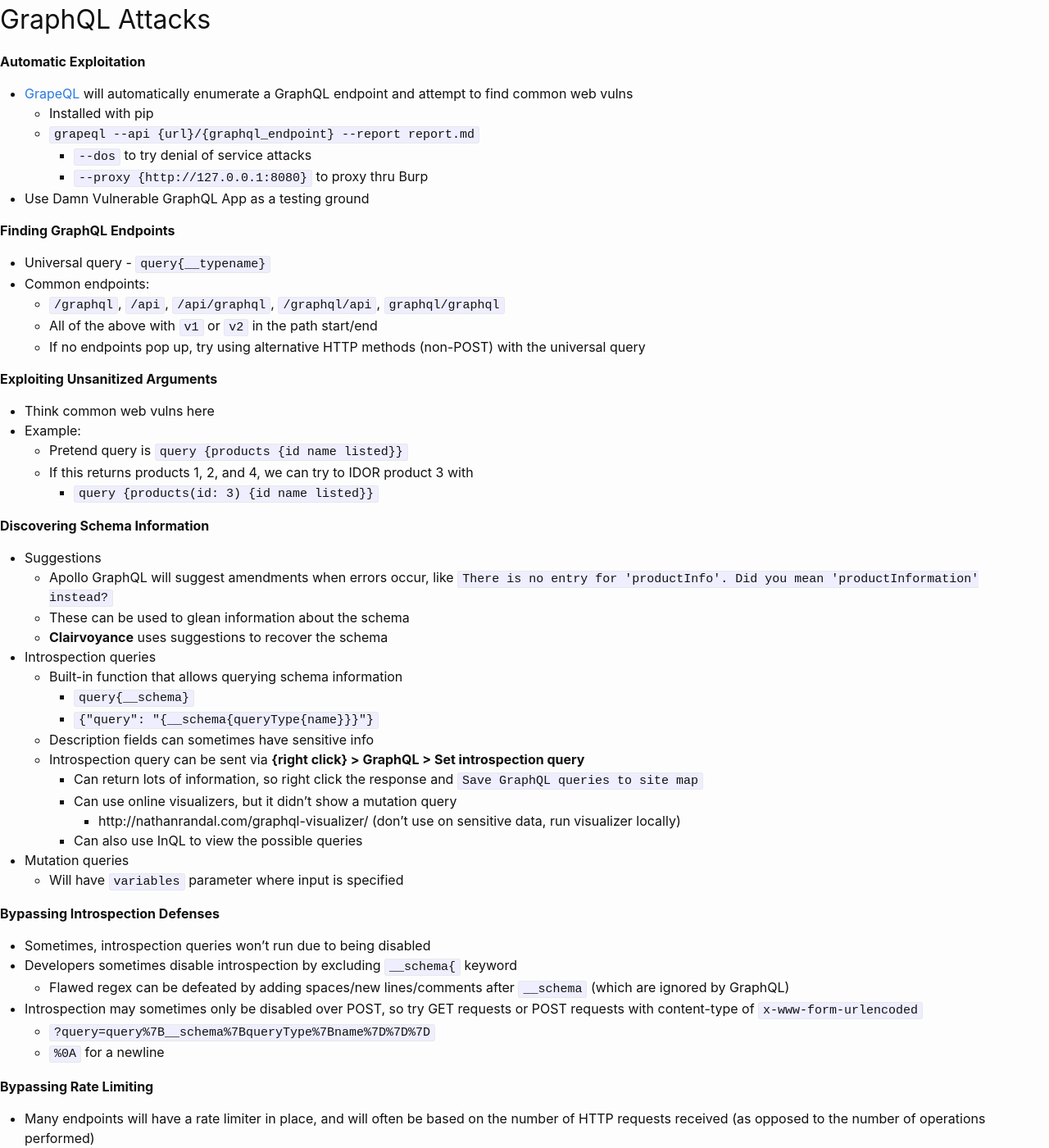
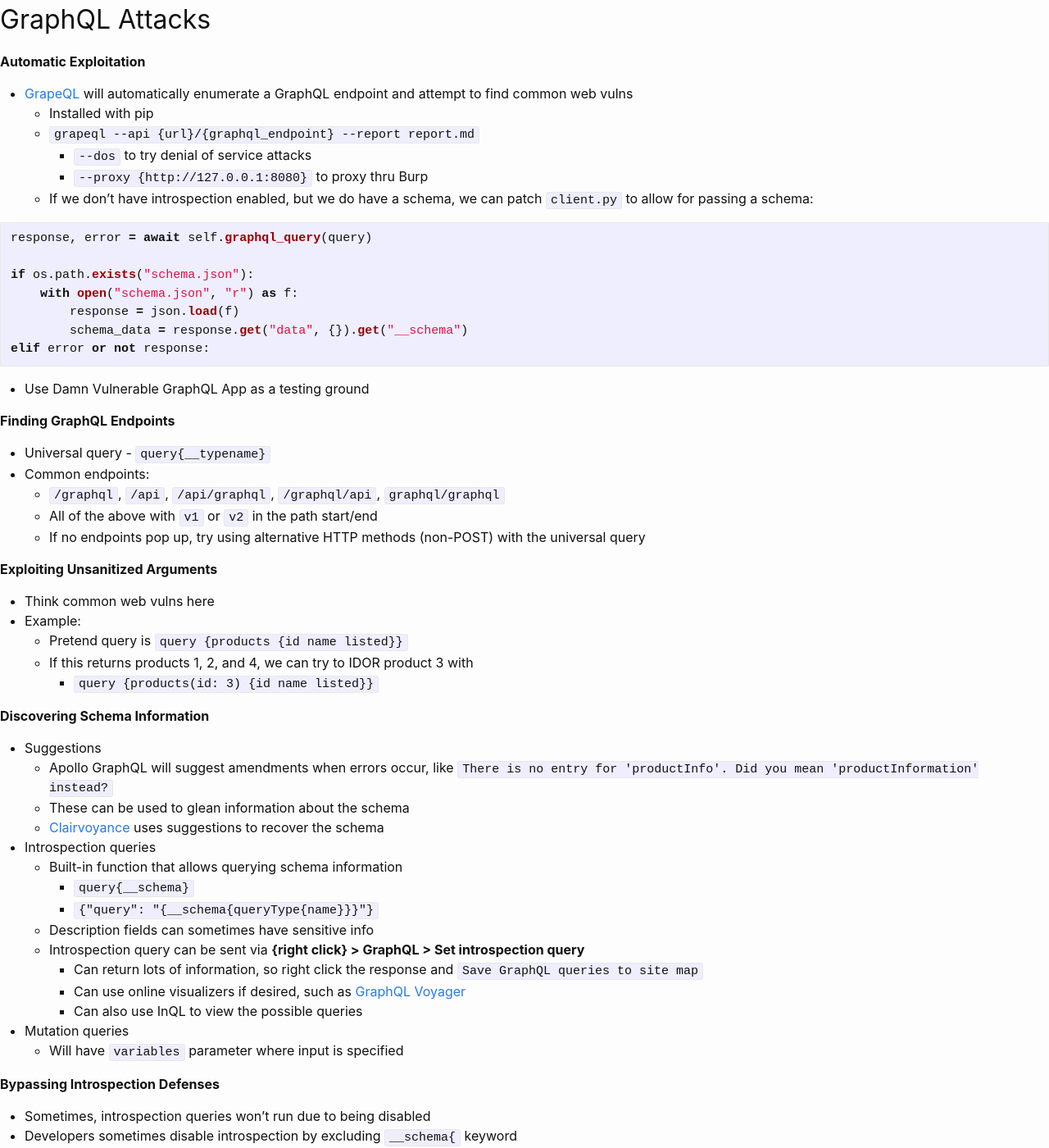
Before and after one commit to KhaelK138/KhaelK138.github.io, a Jekyll site: the page built from webappnotes/GraphQL.md, in a window 1280 px wide and 1400 px high. Shown: the whole window at 82% size. Built offline with Jekyll 4.4.1, drawn with Linux system fonts in a browser that asks for light colours.

Commit message:
updated graphql notes

````diff
--- a/webappnotes/GraphQL.md
+++ b/webappnotes/GraphQL.md
@@ -9,6 +9,17 @@
   - `grapeql --api {url}/{graphql_endpoint} --report report.md`
     - `--dos` to try denial of service attacks
     - `--proxy {http://127.0.0.1:8080}` to proxy thru Burp
+  - If we don't have introspection enabled, but we do have a schema, we can patch `client.py` to allow for passing a schema:
+
+```python
+response, error = await self.graphql_query(query)
+
+if os.path.exists("schema.json"):
+    with open("schema.json", "r") as f:
+        response = json.load(f)
+        schema_data = response.get("data", {}).get("__schema")
+elif error or not response:
+```
 - Use Damn Vulnerable GraphQL App as a testing ground
 
 **Finding GraphQL Endpoints**
@@ -29,7 +40,7 @@
 - Suggestions
   - Apollo GraphQL will suggest amendments when errors occur, like `There is no entry for 'productInfo'. Did you mean 'productInformation' instead?`
   - These can be used to glean information about the schema
-  - **Clairvoyance** uses suggestions to recover the schema
+  - [Clairvoyance](https://github.com/nikitastupin/clairvoyance) uses suggestions to recover the schema
 - Introspection queries
   - Built-in function that allows querying schema information
     - `query{__schema}`
@@ -37,8 +48,7 @@
   - Description fields can sometimes have sensitive info
   - Introspection query can be sent via **{right click} > GraphQL > Set introspection query**
     - Can return lots of information, so right click the response and `Save GraphQL queries to site map`
-    - Can use online visualizers, but it didn't show a mutation query
-      - http://nathanrandal.com/graphql-visualizer/ (don't use on sensitive data, run visualizer locally)
+    - Can use online visualizers if desired, such as [GraphQL Voyager](https://apis.guru/graphql-voyager/)
     - Can also use InQL to view the possible queries
 - Mutation queries
   - Will have `variables` parameter where input is specified
````
Also changed, not shown: markdown/Phishing.md (+8 -0 lines).
